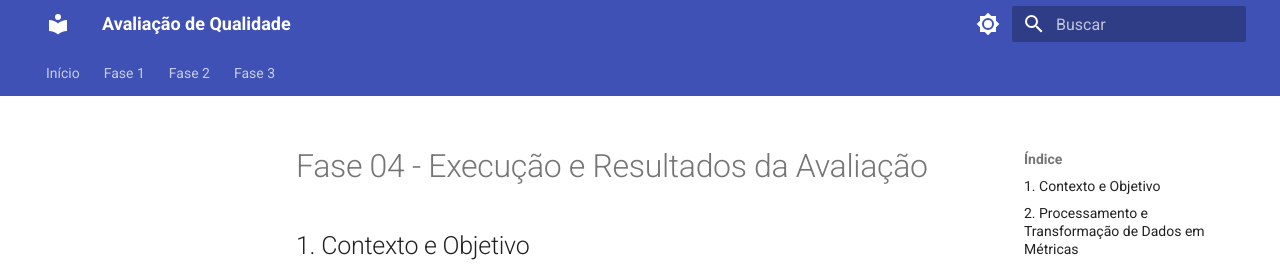
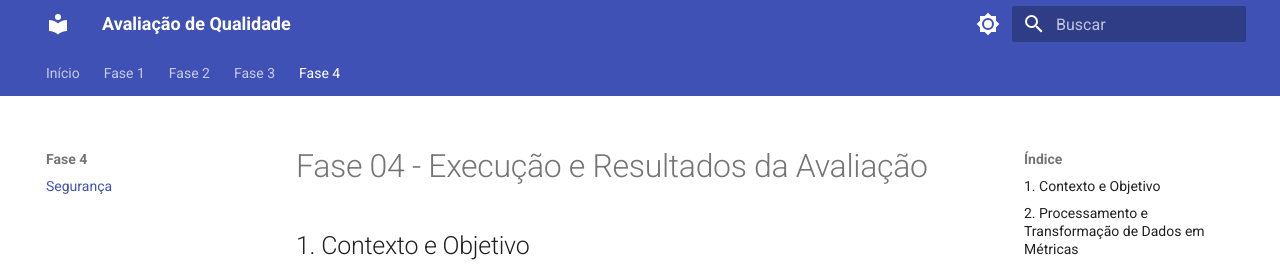
Before and after one commit to FCTE-Qualidade-de-Software-1/2026-1_T02_ROBERTA_WILLIAMS, an MkDocs documentation site: the page built from docs/fase4/seguranca.md, in a window 1280 px wide and 900 px high. Shown: the top 268 px of the window. Built offline with MkDocs 1.6.1 and Material for MkDocs 9.7.7, drawn with Linux system fonts in a browser that asks for light colours.

Commit message:
add: fase 4 no cabeçalho

```diff
--- a/mkdocs.yml
+++ b/mkdocs.yml
@@ -33,6 +33,8 @@ nav:
       - Confiabilidade: fase2/confiabilidade.md
   - Fase 3:
     - Confiabilidade: fase3/confiabilidade.md
+  - Fase 4:
+    - Segurança: fase4/seguranca.md
 
 markdown_extensions:
   - pymdownx.arithmatex:
```
